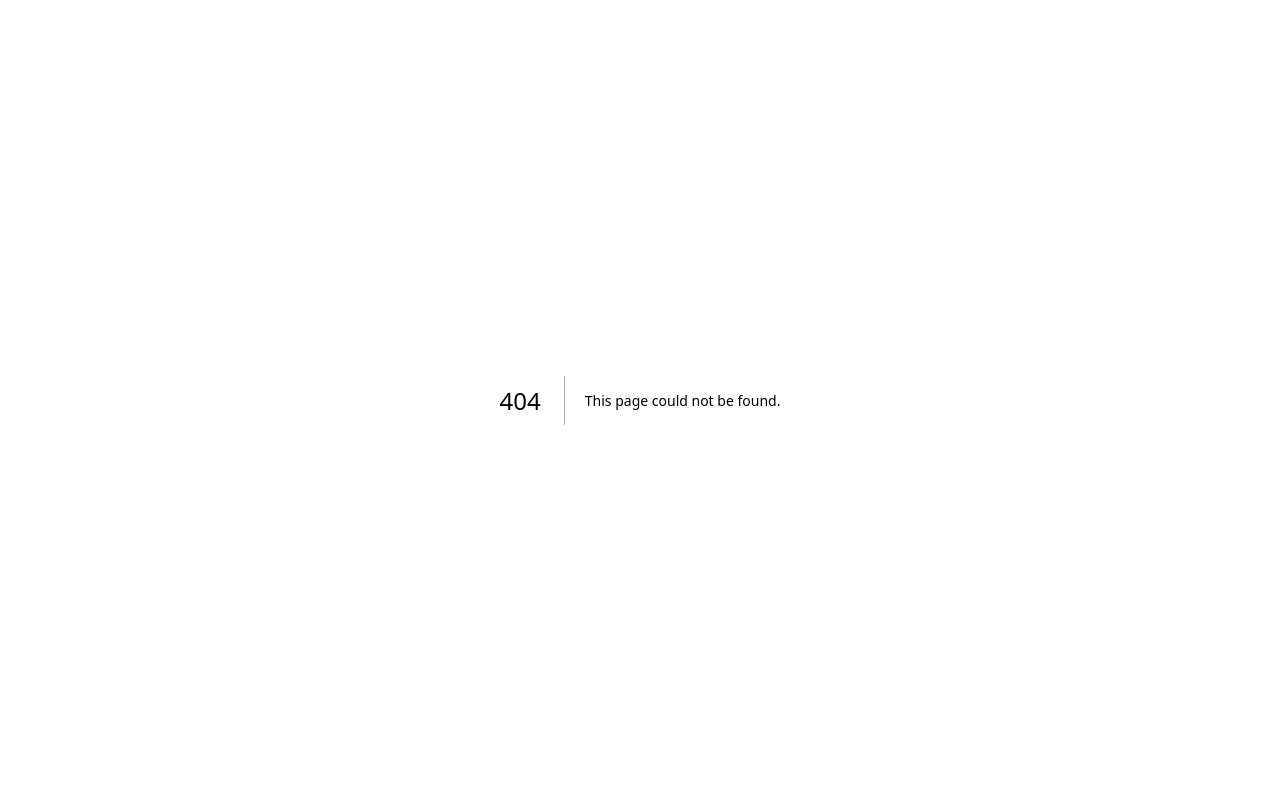
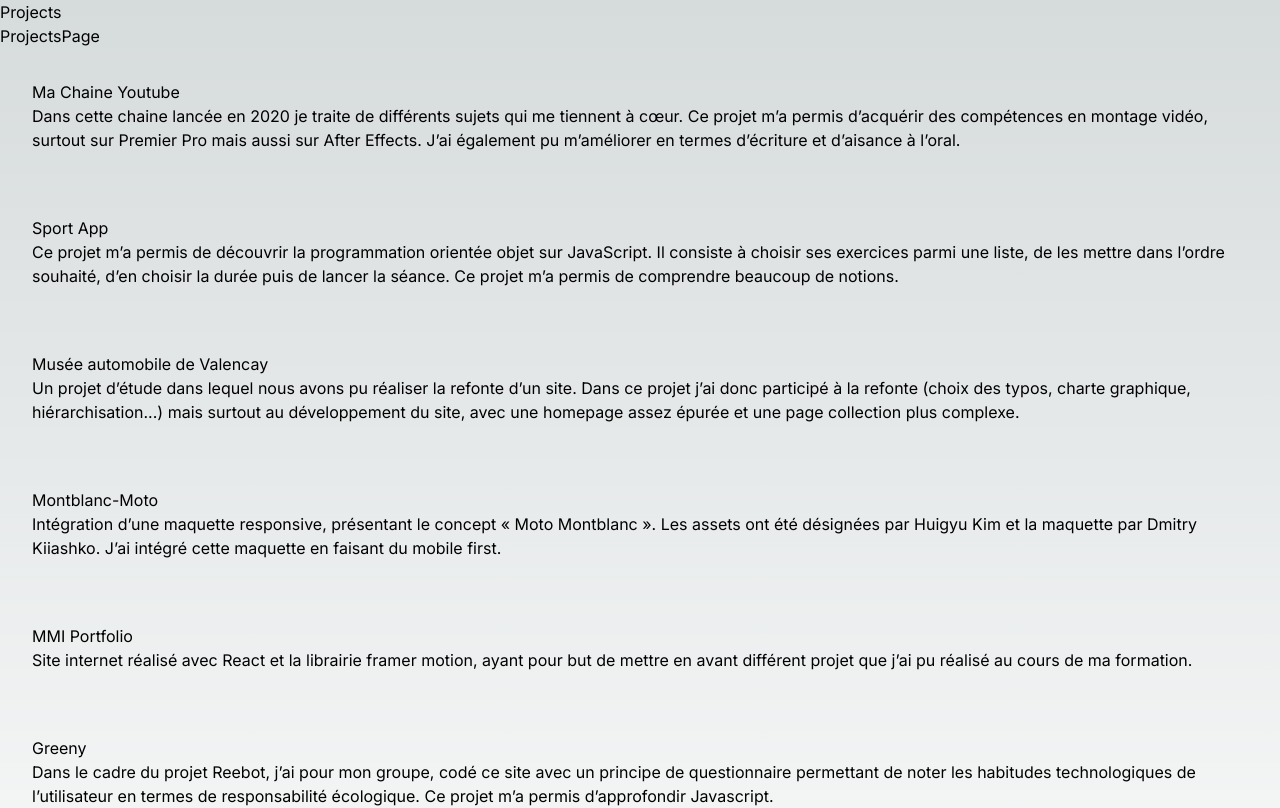
Before and after one commit to ccadran/Portfolio-v2, a Next.js app: page /projects in a window 1280 px wide. Before the commit this address had no page. Shown: the top 808 px of the page. Built offline with nearby package versions, Linux system fonts and the light colour scheme.

Commit message:
create projects page

```diff
--- /dev/null
+++ b/src/app/projects/page.tsx
@@ -0,0 +1,12 @@
+import React from "react";
+import ProjectHome from "../components/ProjectHome";
+
+export default function ProjectsPage() {
+  return (
+    <section>
+      <h1>Projects</h1>
+      <p>ProjectsPage</p>
+      <ProjectHome />
+    </section>
+  );
+}
```
